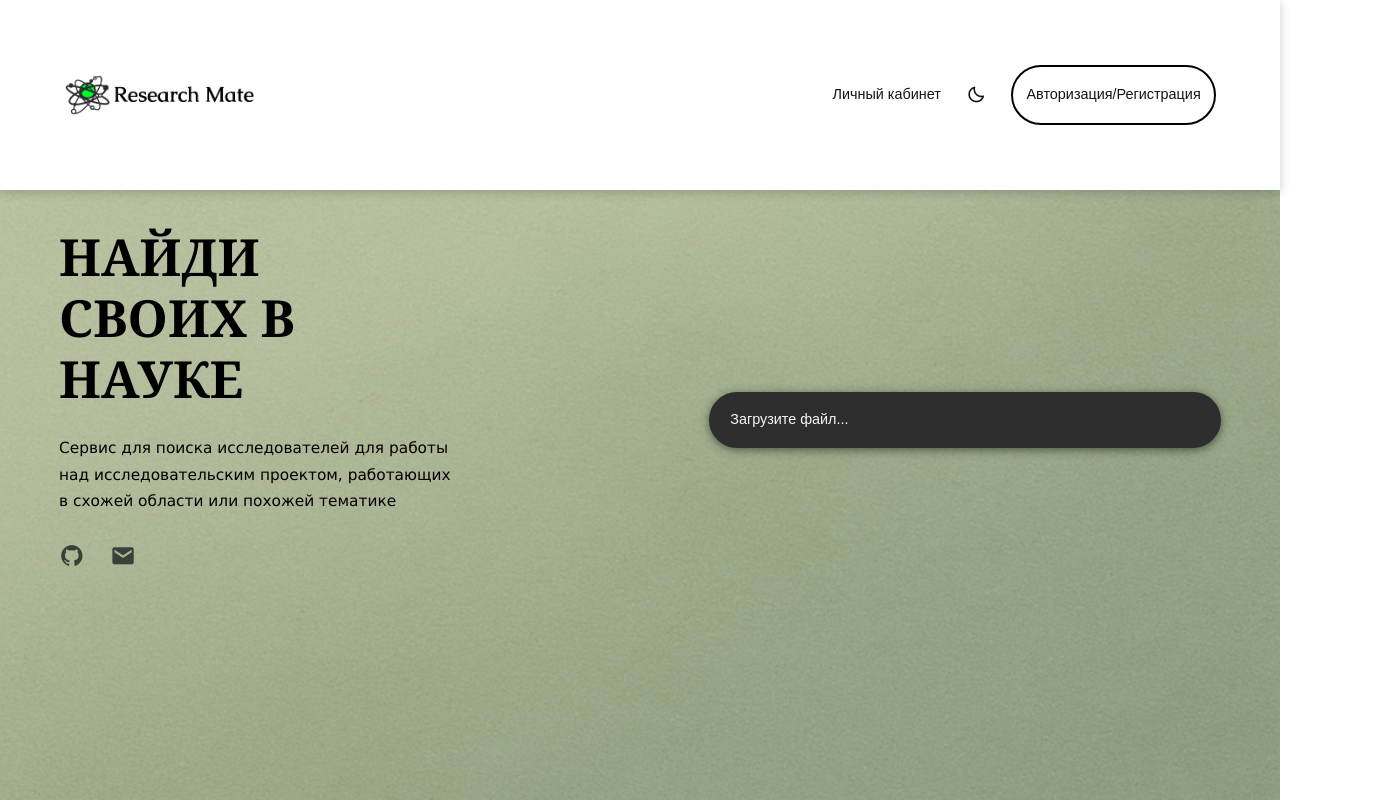
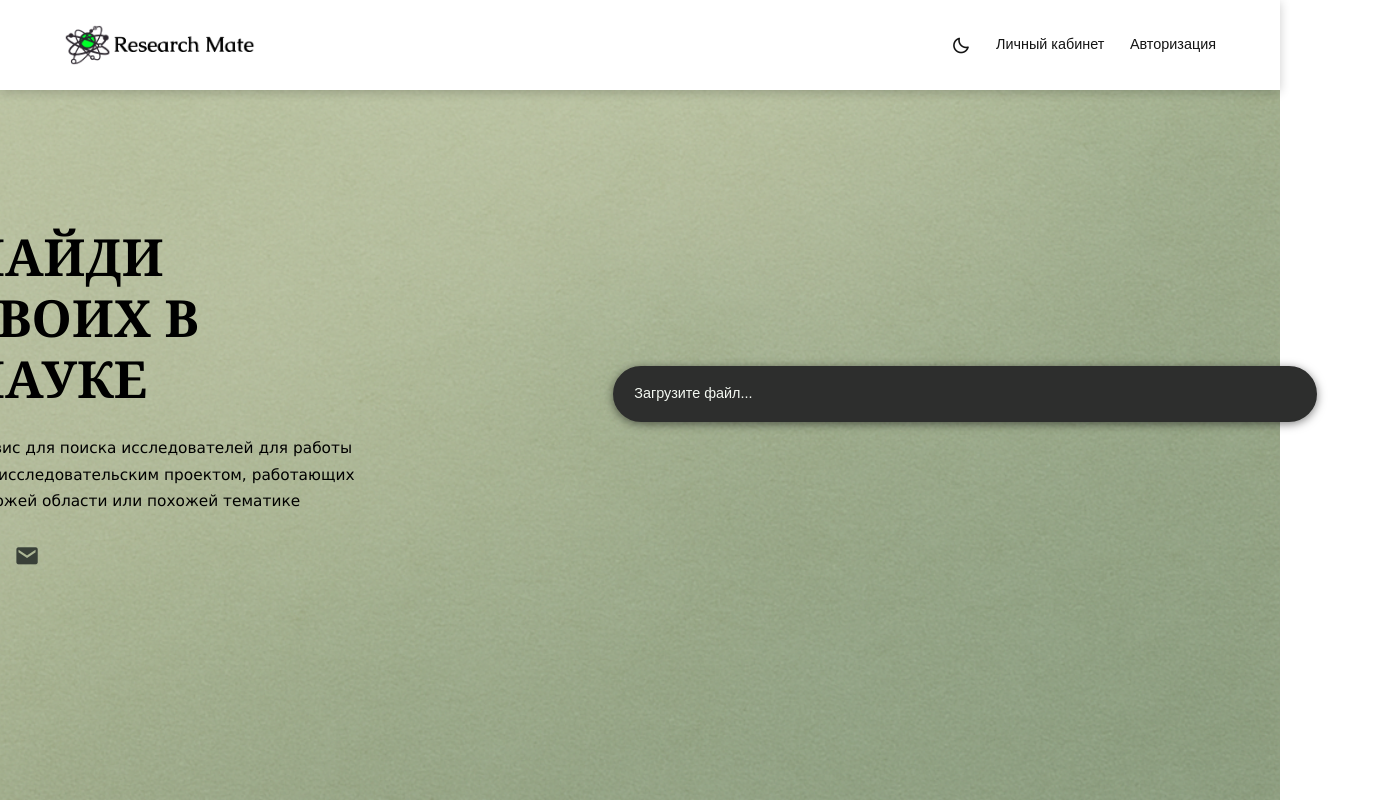
Before and after one commit to Sanntan/UniFront2-3, a Vue app: page / in a window 1280 px wide. Shown: the whole page, 1377 px wide, since content can reach past the window. Built offline with nearby package versions, Linux system fonts and the light colour scheme.

Commit message:
Fixed visual bugs + adjusted layout

```diff
--- a/src/components/AuthModal.vue
+++ b/src/components/AuthModal.vue
@@ -9,17 +9,17 @@
       <h2>Авторизация</h2>
       <form @submit.prevent="handleLogin">
         <div class="input-box">
-          <span class="icon"><i class="bx bx-envelope"></i></span>
           <input type="email" v-model="loginForm.email" required>
           <label>Электронная почта</label>
+          <span class="icon"><i class="bx bx-envelope"></i></span>
         </div>
         <div class="input-box">
-          <span class="icon"><i class="bx bx-lock-alt"></i></span>
           <input :type="showLoginPassword ? 'text' : 'password'" v-model="loginForm.password" required>
           <label>Пароль</label>
           <span class="icon-eye" @click="showLoginPassword = !showLoginPassword">
             <i :class="showLoginPassword ? 'bx bx-show' : 'bx bx-hide'"></i>
           </span>
+          <span class="icon"><i class="bx bx-lock-alt"></i></span>
         </div>
         <div class="remember-forgot">
           <label><input type="checkbox" v-model="loginForm.remember"> Запомнить меня</label>
@@ -39,7 +39,7 @@
           </div>
         </div>
         <div class="login-register">
-          <p>Создать аккаунт? <a href="#" @click.prevent="toggleForm">Регистрация</a></p>
+          <p>Нет аккаунта? <a href="#" @click.prevent="toggleForm">Регистрация</a></p>
         </div>
       </form>
     </div>
@@ -297,7 +297,7 @@ export default {
 }
 
 .input-box {
-  background: #f3f8f1;
+
   position: relative;
   width: 100%;
   height: 50px;
@@ -306,7 +306,7 @@ export default {
 }
 
 .input-box label {
-  background: #f3f8f1;
+
   position: absolute;
   top: 50%;
   left: 5px;
@@ -337,21 +337,23 @@ export default {
 
 .input-box .icon {
   position: absolute;
-  right: 30px;
+  top: 50%;
+  right: 8px;
+  transform: translateY(-50%);
   font-size: 1.2em;
-  color:#394038;
-  line-height: 57px;
-  background: transparent;
+  color: #394038;
+  pointer-events: none;
 }
 
 .input-box .icon-eye {
   position: absolute;
-  right: 8px;
+  top: 50%;
+  right: 38px;
+  transform: translateY(-50%);
   font-size: 1.2em;
-  color:#394038;
-  line-height: 57px;
-  background: transparent;
+  color: #394038;
   cursor: pointer;
+  pointer-events: auto;
 }
 
 .remember-forgot {
@@ -467,10 +469,6 @@ export default {
   transform: scale(1.03);
 }
 
-.login-register p, .login-register p a {
-  background: #f3f8f1;
-}
-
 .dark-theme .wrapper {
   border-color: #99aa8e;
   background: #99aa8e;
@@ -487,12 +485,12 @@ export default {
 }
 
 .dark-theme .input-box {
-  background: #99aa8e;
+
   border-bottom-color: #161a15;
 }
 
 .dark-theme .input-box label {
-  background: #99aa8e;
+
   color: #161a15;
 }
 
@@ -523,7 +521,6 @@ export default {
 .dark-theme .login-register p,
 .dark-theme .login-register p a {
   color: #161a15;
-  background: #99aa8e;
 }
 
 .dark-theme .icon-close {
--- a/src/components/FavoritesSection.vue
+++ b/src/components/FavoritesSection.vue
@@ -184,7 +184,7 @@ h2 i {
   background: #f3f8f1;
   border-radius: 10px;
   padding: 20px;
-  transition: all 0.3s ease;
+  transition: transform 0.3s ease;
   margin-bottom: 20px;
 }
 
--- a/src/components/Header.vue
+++ b/src/components/Header.vue
@@ -15,18 +15,18 @@
       >
     </router-link>
     <nav class="navigation">
+      <button class="theme-toggle" @click="toggleTheme">
+        <i :class="themeIcon"></i>
+      </button>
       <a href="#"
          class="nav-link"
          @click.prevent="navigateToCabinet"
          :class="{ 'active': $route.path === '/cabinet' }">
         Личный кабинет
       </a>
-      <button class="theme-toggle" @click="toggleTheme">
-        <i :class="themeIcon"></i>
-      </button>
-      <button class="btnLogin-popup" @click="handleAuthClick">
-        {{ isAuthenticated ? 'Выйти' : 'Авторизация/Регистрация' }}
-      </button>
+      <a class="nav-link " @click="handleAuthClick">
+        {{ isAuthenticated ? 'Выйти' : 'Авторизация' }}
+      </a>
     </nav>
     <button class="mobile-menu-btn" @click="toggleMobileMenu">
       <i class='bx bx-menu'></i>
@@ -112,7 +112,7 @@ header {
   z-index: 99;
   box-shadow: 0 2px 10px rgba(0, 0, 0, .2);
   background-color: #ffffff;
-  transition: all 0.4s ease;
+  transition: box-shadow 0.4s ease;
 }
 
 img {
@@ -124,7 +124,7 @@ img {
 .navigation {
   display: flex;
   align-items: center;
-  transition: all 0.4s ease;
+  transition: color 0.4s, border 0.4s;
 }
 
 .navigation a {
@@ -285,7 +285,7 @@ img {
 .dark-theme header {
   background-color: #141414;
   box-shadow: 0 2px 10px rgba(0, 0, 0, 0.4);
-  transition: all 0.4s ease;
+  transition: box-shadow 0.4s ease;
 }
 
 .dark-theme .navigation a {
@@ -332,7 +332,7 @@ img {
 
 .dark-theme .navigation {
   background: #141414;
-  transition: all 0.4s ease;
+  transition: color 0.4s, border 0.4s;
 }
 
 .dark-theme .navigation.active {
--- a/src/components/MainContent.vue
+++ b/src/components/MainContent.vue
@@ -32,6 +32,7 @@
 
     <!-- Правая часть -->
     <div class="right-panel">
+      <div class="results-block">
         <form class="search-bar search-bar-column" @submit.prevent>
           <div class="file-input-wrapper file-hover-transition">
             <input
@@ -44,36 +45,35 @@
               <span class="placeholder-text">{{ fileName || 'Загрузите файл...' }}</span>
             </label>
           </div>
-
-        <!--
-        <div class="file-input-wrapper text-input-wrapper file-hover-transition">
-          <input
-            type="text"
-            class="file-input-label"
-            placeholder="Введите текст"
-            v-model="inputText"
-            @keydown.enter.prevent="handleTextSubmit"
-            style="background: #fff; color: #394038; border: 2px solid #394038;"
-          >
-        </div>
-        -->
         </form>
 
-      <!-- 🔄 Прогресс-бар -->
-      <div v-if="isProcessing" class="progress-wrapper">
+        <div v-if="isProcessing" class="progress-wrapper" style="grid-column: 1 / -1">
           <div class="progress-bar" :style="{ width: progress + '%' }"></div>
         </div>
 
-      <!-- ✅ Результаты -->
-      <div v-if="showResults" class="results-container">
-        <div class="article-card" v-for="(article, index) in results" :key="index">
+        <template v-if="showResults">
+          <div
+            class="article-card"
+            v-for="(article, index) in results"
+            :key="index"
+          >
             <h3>{{ article.title }}</h3>
-          <p><strong>Авторы:</strong> {{ article.authors }}</p>
-          <p><a :href="article.article_url" target="_blank">Ссылка на статью</a></p>
+            <p class="authors">{{ article.authors }}</p>
+            <div class="card-actions">
+              <a
+                :href="article.article_url"
+                target="_blank"
+                rel="noopener noreferrer"
+                class="favorite-button article-link-button"
+              >
+                <i class="bx bx-link-external"></i> Ссылка на статью
+              </a>
               <button class="favorite-button" @click="handleAddToFavorites(article)">
                 <i class="bx bxs-star"></i> В избранное
               </button>
             </div>
+          </div>
+        </template>
       </div>
     </div>
 
@@ -310,16 +310,6 @@ export default {
   transition: all 0.4s ease;
 }
 
-.search-bar {
-  width: min(45%, 600px);
-  min-width: min(90vw, 400px);
-  max-width: 650px;
-  display: flex;
-  gap: 10px;
-  margin-top: clamp(0px, 5vh, 50px);
-  transition: all 0.4s ease;
-}
-
 .file-input-wrapper {
   position: relative;
   width: 100%;
@@ -500,17 +490,67 @@ export default {
 }
 
 .article-card {
+  display: flex;
+  flex-direction: column;
+  height: 100%;
   border: 2px solid #394038;
   border-radius: 20px;
   padding: 20px;
   background: #fff;
   box-shadow: 0 2px 8px rgba(0,0,0,0.1);
   transition: transform 0.2s ease;
+  min-width: 375px;
+}
+
+.results-block {
+  display: grid;
+  grid-template-columns: repeat(auto-fit, minmax(340px, 1fr)); /* ширина одной карточки подбери под дизайн */
+  gap: 24px;
+  width: 100%;
+  max-width: 800px; /* или что тебе нужно */
+  margin: 0 auto;
+}
+
+/* Поиск всегда на всю ширину */
+.search-bar {
+  grid-column: 1 / -1;
+  margin-bottom: 12px;
 }
 
 .article-card:hover {
   transform: scale(1.02);
 }
+
+.card-actions {
+  display: flex;
+  gap: 12px;
+  margin-top: auto;
+  padding-bottom: 4px;
+}
+
+
+.article-link-button {
+  text-decoration: none;
+}
+
+.article-link-button:hover {
+  background: #4c5549;
+}
+
+.dark-theme .article-link-button {
+  background: #f3f8f1;
+  color: #394038;
+  box-shadow: 0 2px 6px rgba(255,255,255,0.3);
+}
+
+.dark-theme .article-link-button:hover {
+  background: #e0e8dc;
+}
+
+.dark-theme .article-link-button i {
+  color: #394038;
+}
+
 
 .favorite-button {
   margin-top: 10px;
@@ -542,11 +582,6 @@ export default {
   box-shadow: 0 2px 8px rgba(255,255,255,0.1);
 }
 
-.dark-theme .article-card a {
-  color: #e0e8dc;
-  text-decoration: underline;
-}
-
 .dark-theme .favorite-button {
   background: #f3f8f1;
   color: #394038;
@@ -558,8 +593,7 @@ export default {
 }
 
 .progress-wrapper {
-  width: 100%;
-  max-width: 650px;
+  grid-column: 1 / -1;
   height: 12px;
   border-radius: 30px;
   background-color: #c7d7bd;
@@ -646,4 +680,8 @@ export default {
   opacity: 0;
 }
 
+.article-card .authors {
+  font-style: italic;
+}
+
 </style>
--- a/src/router/index.js
+++ b/src/router/index.js
@@ -22,7 +22,7 @@ const router = createRouter({
 })
 
 router.beforeEach((to, from, next) => {
-  const isAuthenticated = localStorage.getItem('isAuthenticated') === 'true'
+  const isAuthenticated = sessionStorage.getItem('isAuthenticated') === 'true'
   if (to.meta.requiresAuth && !isAuthenticated) {
     next('/')
   } else {
```
Lines whose indentation alone changed are shown as unchanged.
